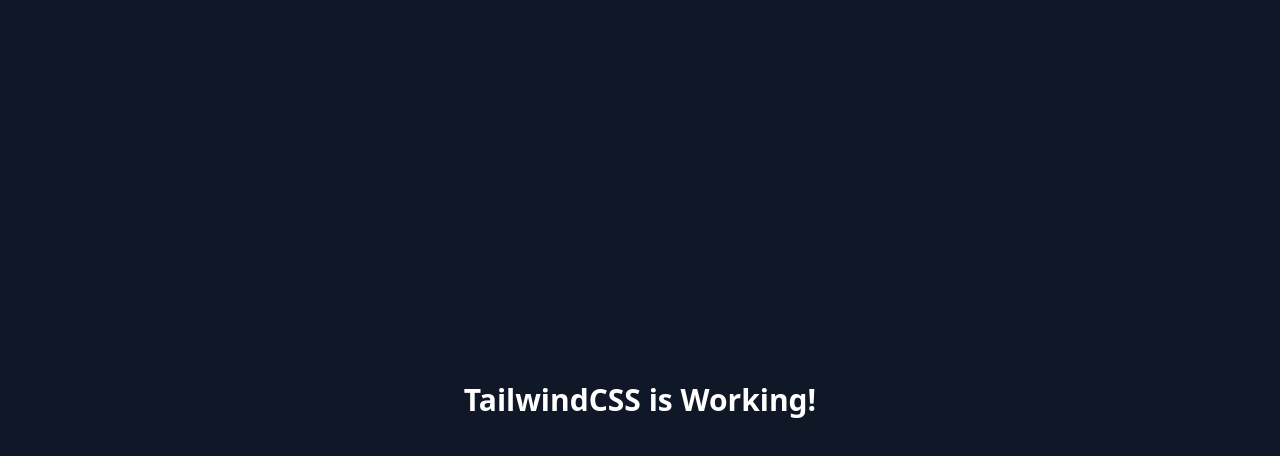
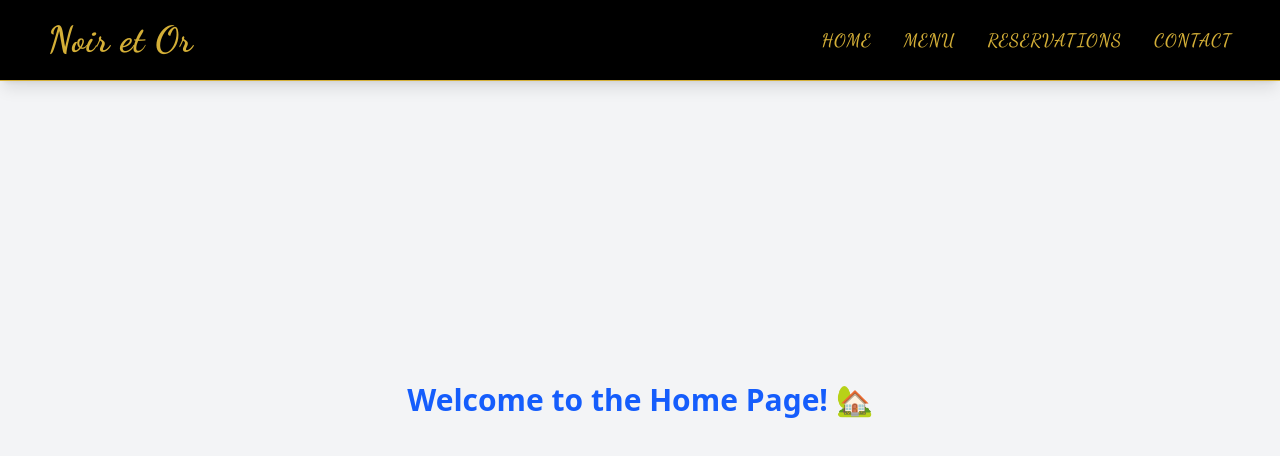
Before and after one commit to Alex2890/classy-restaurant, a Vue app in the folder frontend/: page / in a window 1280 px wide. Shown: the top 456 px of the page. Built offline with nearby package versions, Linux system fonts and the light colour scheme.

Commit message:
Styled navbar with black & gold theme, fixed mobile menu

```diff
--- a/frontend/index.html
+++ b/frontend/index.html
@@ -5,6 +5,9 @@
     <link rel="icon" type="image/svg+xml" href="/vite.svg" />
     <meta name="viewport" content="width=device-width, initial-scale=1.0" />
     <title>Vite + Vue</title>
+    <!-- Google Font for Royal Cursive -->
+<link href="https://fonts.googleapis.com/css2?family=Dancing+Script:wght@600;700&display=swap" rel="stylesheet">
+
   </head>
   <body>
     <div id="app"></div>
--- a/frontend/package.json
+++ b/frontend/package.json
@@ -11,7 +11,8 @@
   "dependencies": {
     "@tailwindcss/vite": "^4.0.6",
     "tailwindcss": "^4.0.6",
-    "vue": "^3.5.13"
+    "vue": "^3.5.13",
+    "vue-router": "^4.5.0"
   },
   "devDependencies": {
     "@vitejs/plugin-vue": "^5.2.1",
--- a/frontend/src/App.vue
+++ b/frontend/src/App.vue
@@ -1,9 +1,11 @@
+<template>
+  <router-view></router-view>
+</template>
+
 <script setup>
-import HelloWorld from './components/HelloWorld.vue'
+// Any logic or imports go here (e.g., Vue Router, APIs, state)
 </script>
 
-<template>
-  <div class="h-screen w-screen flex items-center justify-center bg-gray-900 text-white text-3xl font-bold">
-    TailwindCSS is Working!
-  </div>
-</template>
+<style scoped>
+/* Optional CSS for this component */
+</style>
--- a/frontend/src/components/HelloWorld.vue
+++ /dev/null
@@ -1,43 +0,0 @@
-<script setup>
-import { ref } from 'vue'
-
-defineProps({
-  msg: String,
-})
-
-const count = ref(0)
-</script>
-
-<template>
-  <h1>{{ msg }}</h1>
-
-  <div class="card">
-    <button type="button" @click="count++">count is {{ count }}</button>
-    <p>
-      Edit
-      <code>components/HelloWorld.vue</code> to test HMR
-    </p>
-  </div>
-
-  <p>
-    Check out
-    <a href="https://vuejs.org/guide/quick-start.html#local" target="_blank"
-      >create-vue</a
-    >, the official Vue + Vite starter
-  </p>
-  <p>
-    Learn more about IDE Support for Vue in the
-    <a
-      href="https://vuejs.org/guide/scaling-up/tooling.html#ide-support"
-      target="_blank"
-      >Vue Docs Scaling up Guide</a
-    >.
-  </p>
-  <p class="read-the-docs">Click on the Vite and Vue logos to learn more</p>
-</template>
-
-<style scoped>
-.read-the-docs {
-  color: #888;
-}
-</style>
--- /dev/null
+++ b/frontend/src/components/Navbar.vue
@@ -0,0 +1,66 @@
+<template>
+    <nav class="bg-black text-gold fixed w-full top-0 z-50 shadow-lg border-b border-gold">
+      <div class="max-w-7xl mx-auto px-6 lg:px-12">
+        <div class="flex justify-between items-center h-20">
+          <!-- Logo / Brand Name -->
+          <div class="flex items-center">
+            <h1 class="text-4xl font-extrabold tracking-wide font-cursive">Noir et Or</h1>
+          </div>
+
+          <!-- Desktop Navigation -->
+          <div class="hidden md:flex space-x-8">
+            <a href="#" class="text-gold font-cursive hover:text-white transition duration-300 text-lg uppercase tracking-wider">Home</a>
+            <a href="#" class="text-gold font-cursive hover:text-white transition duration-300 text-lg uppercase tracking-wider">Menu</a>
+            <a href="#" class="text-gold font-cursive hover:text-white transition duration-300 text-lg uppercase tracking-wider">Reservations</a>
+            <a href="#" class="text-gold font-cursive hover:text-white transition duration-300 text-lg uppercase tracking-wider">Contact</a>
+          </div>
+
+          <!-- Mobile Menu Button -->
+          <div class="md:hidden">
+            <button @click="toggleMenu" class="text-gold hover:text-white focus:outline-none text-3xl">
+              ☰
+            </button>
+          </div>
+        </div>
+      </div>
+
+      <!-- Mobile Menu (Hidden by Default) -->
+      <div v-if="mobileMenuOpen" class="md:hidden absolute top-20 left-0 w-full bg-black text-center py-4 shadow-lg border-t border-gold">
+        <a href="#" class="block py-3 text-gold font-cursive hover:text-white text-lg uppercase tracking-wider transition">Home</a>
+        <a href="#" class="block py-3 text-gold font-cursive hover:text-white text-lg uppercase tracking-wider transition">Menu</a>
+        <a href="#" class="block py-3 text-gold font-cursive hover:text-white text-lg uppercase tracking-wider transition">Reservations</a>
+        <a href="#" class="block py-3 text-gold font-cursive hover:text-white text-lg uppercase tracking-wider transition">Contact</a>
+      </div>
+    </nav>
+  </template>
+
+  <script setup>
+  import { ref } from "vue";
+
+  const mobileMenuOpen = ref(false);
+
+  const toggleMenu = () => {
+    mobileMenuOpen.value = !mobileMenuOpen.value;
+  };
+  </script>
+
+  <style scoped>
+  /* Define Gold Color */
+  .text-gold {
+    color: #d4af37; /* Rich Gold */
+  }
+
+  .border-gold {
+    border-color: #d4af37;
+  }
+
+  /* Custom Font (Cursive) */
+  .font-cursive {
+    font-family: "Dancing Script", cursive;
+  }
+
+  /* Smooth Transition */
+  .text-gold:hover {
+    transition: color 0.3s ease-in-out;
+  }
+  </style>
--- a/frontend/src/main.js
+++ b/frontend/src/main.js
@@ -1,5 +1,8 @@
 import { createApp } from 'vue'
 import './style.css'
 import App from './App.vue'
+import router from "./router";
 
-createApp(App).mount('#app')
+const app = createApp(App);
+app.use(router); // Use Vue Router
+app.mount("#app"); // Mount the app
--- /dev/null
+++ b/frontend/src/router.js
@@ -0,0 +1,11 @@
+import { createRouter, createWebHistory } from "vue-router";
+import Home from "@/views/Home.vue";
+
+const routes = [{ path: "/", component: Home }];
+
+const router = createRouter({
+  history: createWebHistory(),
+  routes,
+});
+
+export default router;
--- /dev/null
+++ b/frontend/src/views/Home.vue
@@ -0,0 +1,13 @@
+<template>
+    <div>
+        <Navbar />
+        <div class="min-h-screen flex items-center justify-center bg-gray-100">
+      <h1 class="text-3xl font-bold text-blue-600">Welcome to the Home Page! 🏡</h1>
+        </div>
+    </div>
+
+  </template>
+
+  <script setup>
+  import Navbar from "@/components/Navbar.vue";
+  </script>
--- a/frontend/vite.config.js
+++ b/frontend/vite.config.js
@@ -1,7 +1,13 @@
 import { defineConfig } from 'vite';
 import vue from '@vitejs/plugin-vue';
 import tailwindcss from '@tailwindcss/vite';
+import * as path from "path";
 
 export default defineConfig({
   plugins: [vue(), tailwindcss()],
+  resolve: {
+    alias: {
+      "@": path.resolve(__dirname, "src"), // This sets @ to point to src/
+    },
+  },
 });
```
Also changed, not shown: 2 other files (tests, documents, lock files or other folders).
